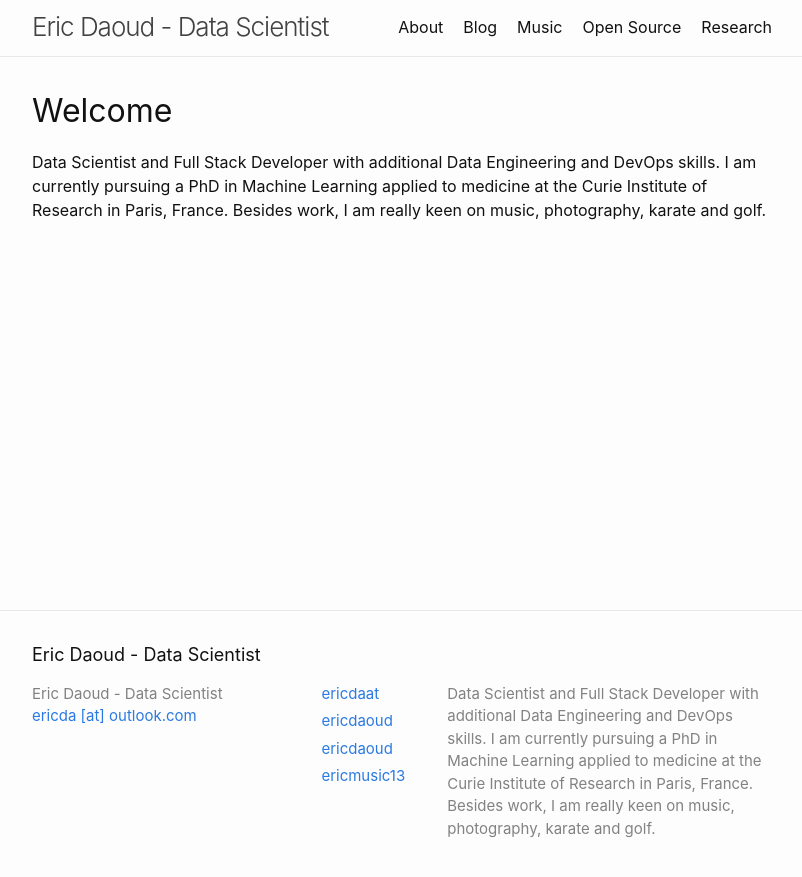
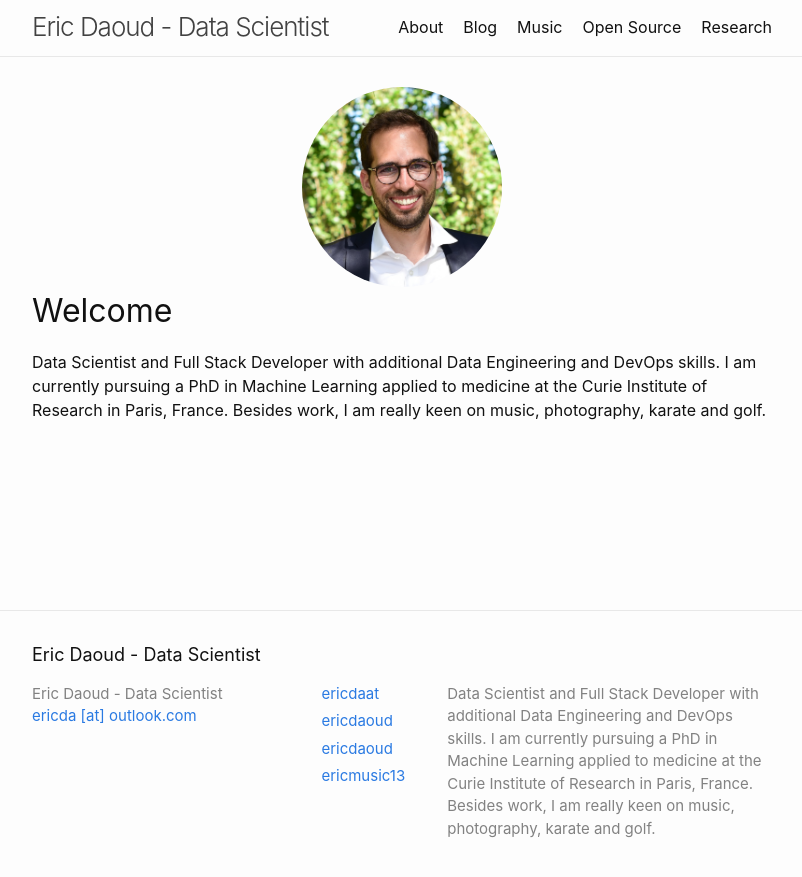
Before and after one commit to ericdaat/jekyll-blog, a Jekyll site: the page built from index.md, in a window 1280 px wide. Shown: the top 877 px of the page, without its empty margins (238-1040 px from the left). Built offline with Jekyll 4.4.1, drawn with Linux system fonts in a browser that asks for light colours.

Commit message:
add avatar

```diff
--- a/_layouts/home.html
+++ b/_layouts/home.html
@@ -7,6 +7,8 @@ layout: default
     <h1 class="page-heading">{{ page.title }}</h1>
   {%- endif -%}
 
+  <img class="avatar" src="/assets/img/eric.jpg">
+
   {{ content }}
 
 </div>
--- a/_sass/minima/_base.scss
+++ b/_sass/minima/_base.scss
@@ -59,6 +59,16 @@ img {
   vertical-align: middle;
 }
 
+// Avatar
+img.avatar {
+  display: block;
+  margin-left: auto;
+  margin-right: auto;
+  max-width: 200px;
+  border-radius: 50%;
+  // -webkit-filter: grayscale(100%); /* Safari 6.0 - 9.0 */
+  // filter: grayscale(100%);
+}
 
 
 /**
```
Also changed, not shown: music.md (+1 -1 lines), research.md (+1 -1 lines), assets/img/eric.jpg (added).
